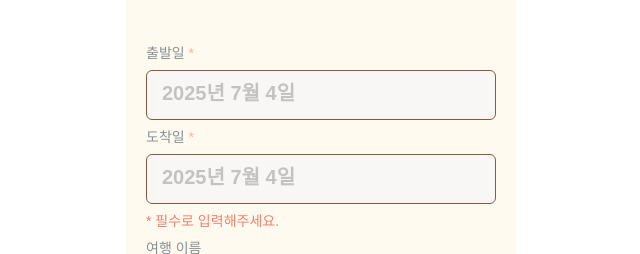
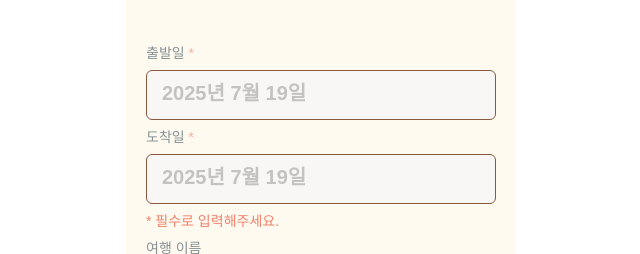
Before and after one commit to ccconac/JECT-4-client, a React (Vite) app: page /create-travel-linear in a window 1280 px wide. Shown: the part 216-470 px from the top of the page, without its empty margins (319-959 px from the left). Built offline with nearby package versions, Linux system fonts and the light colour scheme; a web font is replaced by a local one.

Commit message:
feat: dayjs 라이브러리 설치 및 format 메서드 이용해 출발일 자동 설정

```diff
--- a/dev-dist/sw.js
+++ b/dev-dist/sw.js
@@ -82,11 +82,7 @@ define(['./workbox-54d0af47'], (function (workbox) { 'use strict';
     "revision": "3ca0b8505b4bec776b69afdba2768812"
   }, {
     "url": "index.html",
-<<<<<<< HEAD
-    "revision": "0.2i4bj3in24g"
-=======
-    "revision": "0.ldk6iegjln8"
->>>>>>> 06d954bc3ad0c28366cce92976b53277669b21ed
+    "revision": "0.d84qd37565o"
   }], {});
   workbox.cleanupOutdatedCaches();
   workbox.registerRoute(new workbox.NavigationRoute(workbox.createHandlerBoundToURL("index.html"), {
--- a/package.json
+++ b/package.json
@@ -33,6 +33,7 @@
     "dependencies": {
         "@tailwindcss/vite": "^4.1.10",
         "@tanstack/react-query": "^5.80.7",
+        "dayjs": "^1.11.13",
         "react": "^18.3.1",
         "react-dom": "^18.3.1",
         "react-hook-form": "^7.60.0",
--- a/src/pages/setup/setTravelGoal/createTravel/CreateTravelLinearForm.tsx
+++ b/src/pages/setup/setTravelGoal/createTravel/CreateTravelLinearForm.tsx
@@ -5,8 +5,8 @@ import SetTravelNameInput from './SetTravelNameInput';
 const CreateTravelLinearForm = () => {
     return (
         <form className="mt-[46px] flex flex-col gap-[7px]">
-            <SetTravelDateInput labelName="출발일" />
-            <SetTravelDateInput labelName="도착일" />
+            <SetTravelDateInput labelName="startDate" />
+            <SetTravelDateInput labelName="finishDate" />
             <span className="text-point1 text-small">
                 * 필수로 입력해주세요.{' '}
             </span>
--- a/src/pages/setup/setTravelGoal/createTravel/SetTravelDateInput.tsx
+++ b/src/pages/setup/setTravelGoal/createTravel/SetTravelDateInput.tsx
@@ -1,24 +1,40 @@
+import dayjs from 'dayjs';
+
 interface SetTravelDateInputProps {
     labelName: string;
 }
 
 const SetTravelDateInput = ({ labelName }: SetTravelDateInputProps) => {
     // todo : labelName = "도착일 ", 달력 아이콘 렌더링
-    // todo : labelName = "도착일", disabled = false
+
+    const labelMap = {
+        startDate: '출발일',
+        finishDate: '도착일',
+    };
+
+    const currentDate = dayjs();
+    console.log(currentDate.format('YYYY년 M월 D일'));
+
     return (
         <div className="flex flex-col gap-[7px]">
-            <label className="text-small text-secondary opacity-60" htmlFor="date">
-                {labelName}
+            <label
+                className="text-small text-secondary opacity-60"
+                htmlFor="date"
+            >
+                {labelName === 'startDate'
+                    ? labelMap.startDate
+                    : labelMap.finishDate}
                 <span className="text-point1"> *</span>
             </label>
             <input
                 className="placeholder:text-subtitle placeholder:text-text-min border-input-sub bg-input-focus h-[50px] rounded-md border py-2.5 pl-[15px] placeholder:opacity-40"
-                placeholder="2025년 7월 4일"
+                placeholder={currentDate.format('YYYY년 M월 D일')}
                 id="date"
-                disabled
+                disabled={labelName === 'startDate'}
             />
         </div>
     );
 };
 
 export default SetTravelDateInput;
+// labelName === startDate -> 현재 날짜 가져와서, 포맷팅, input 의 placeholder 에 넣기
--- a/src/pages/setup/setTravelGoal/createTravel/index.tsx
+++ b/src/pages/setup/setTravelGoal/createTravel/index.tsx
@@ -16,6 +16,7 @@ const CreateTravelPage = () => {
                 }
             />
             {/* 여행 이름 설정 (선형, 코스형) */}
+            {/* 테스트를 위한 주석 추가*/}
             <CreateTravelLinearForm />
         </div>
     );
```
Also changed, not shown: 1 other file (tests, documents, lock files or other folders).
